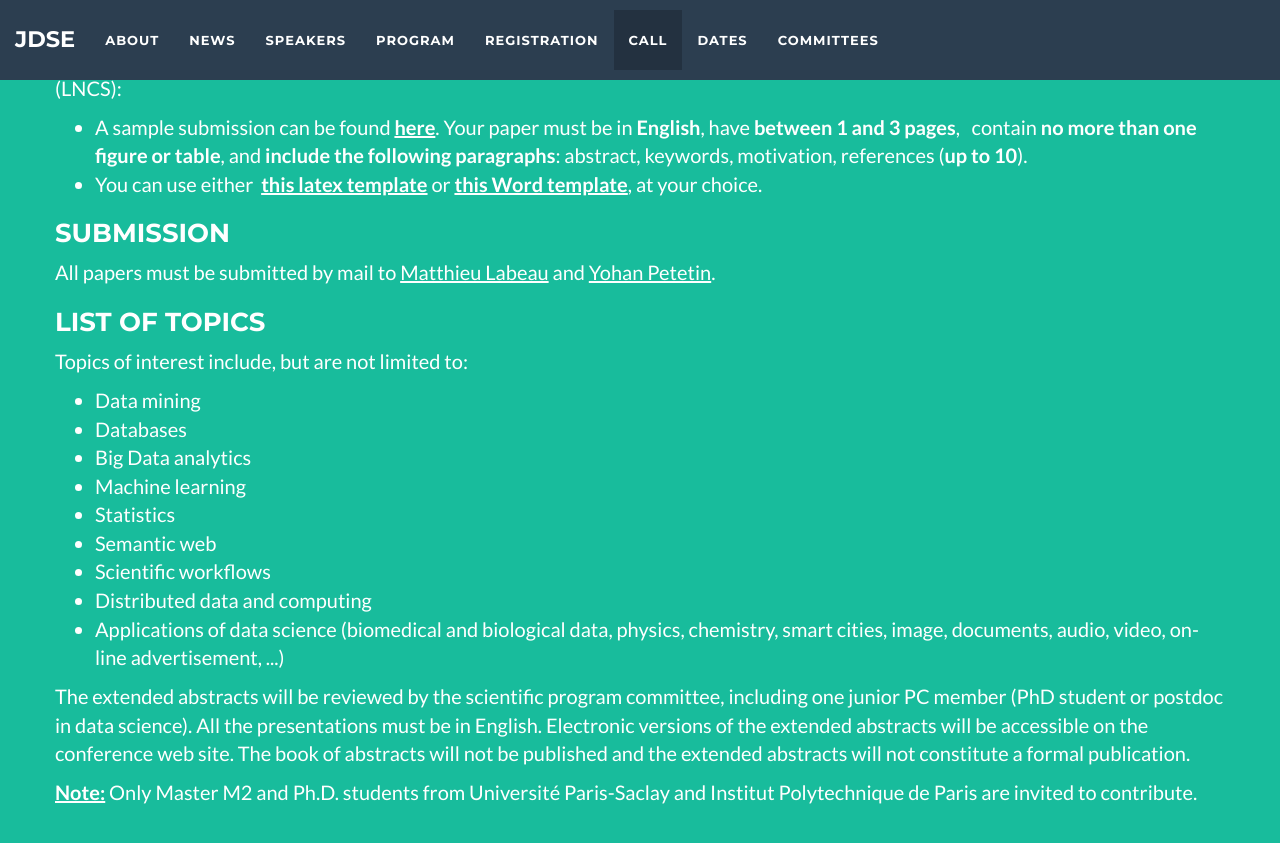
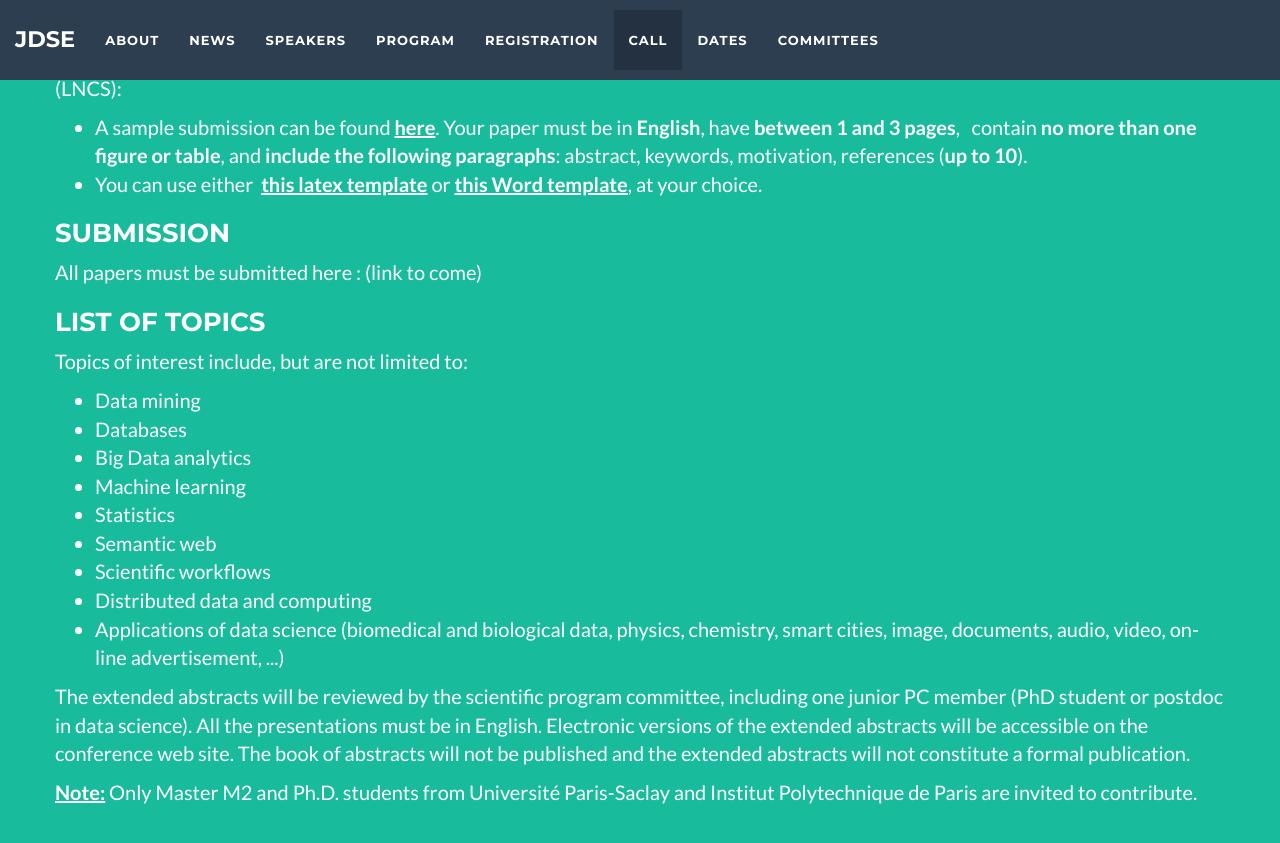
Before and after one commit to jdse-paris/JDSEAUT2021, a Jekyll site: the page built from index.html, in a window 1280 px wide and 900 px high, scrolled down 7221 px. Shown: the top 843 px of the window. Built offline with Jekyll 4.4.1, drawn with Linux system fonts in a browser that asks for light colours.

Commit message:
Update call.html

```diff
--- a/_includes/call.html
+++ b/_includes/call.html
@@ -33,7 +33,7 @@ or <b><u><a href="ftp://ftp.springernature.com/cs-proceeding/llncs/word/splnproc
 
 <h3>Submission</h3>
 <p>
-All papers must be submitted by mail to <u><a href="matthieu.labeau@telecom-paris.fr" target="_top" style="color: #FFF">Matthieu Labeau</a></u>  and <u><a href="mailto:yohan.petetin@telecom-sudparis.eu" target="_top" style="color: #FFF">Yohan Petetin</a></u>.
+All papers must be submitted here : (link to come)
 </p>
 
 <h3> List of topics</h3>
```
